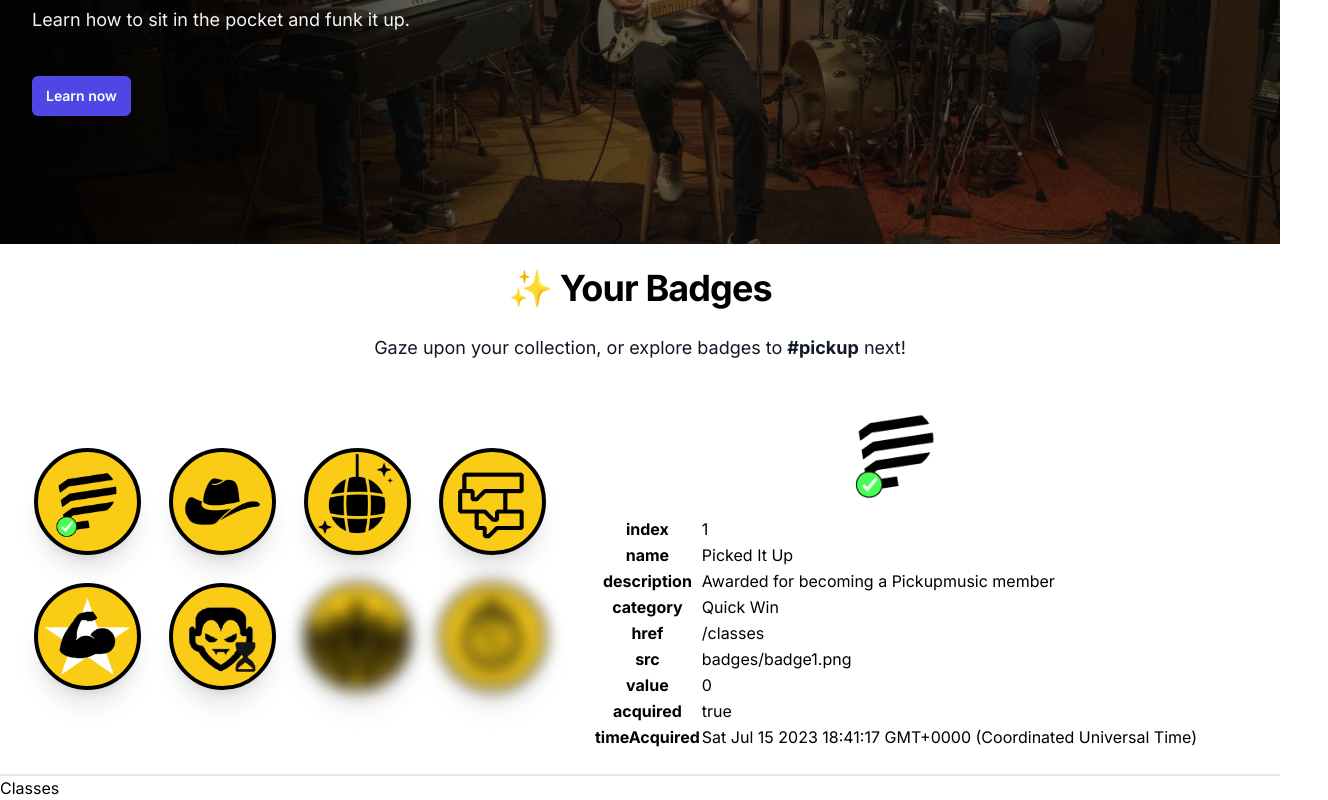
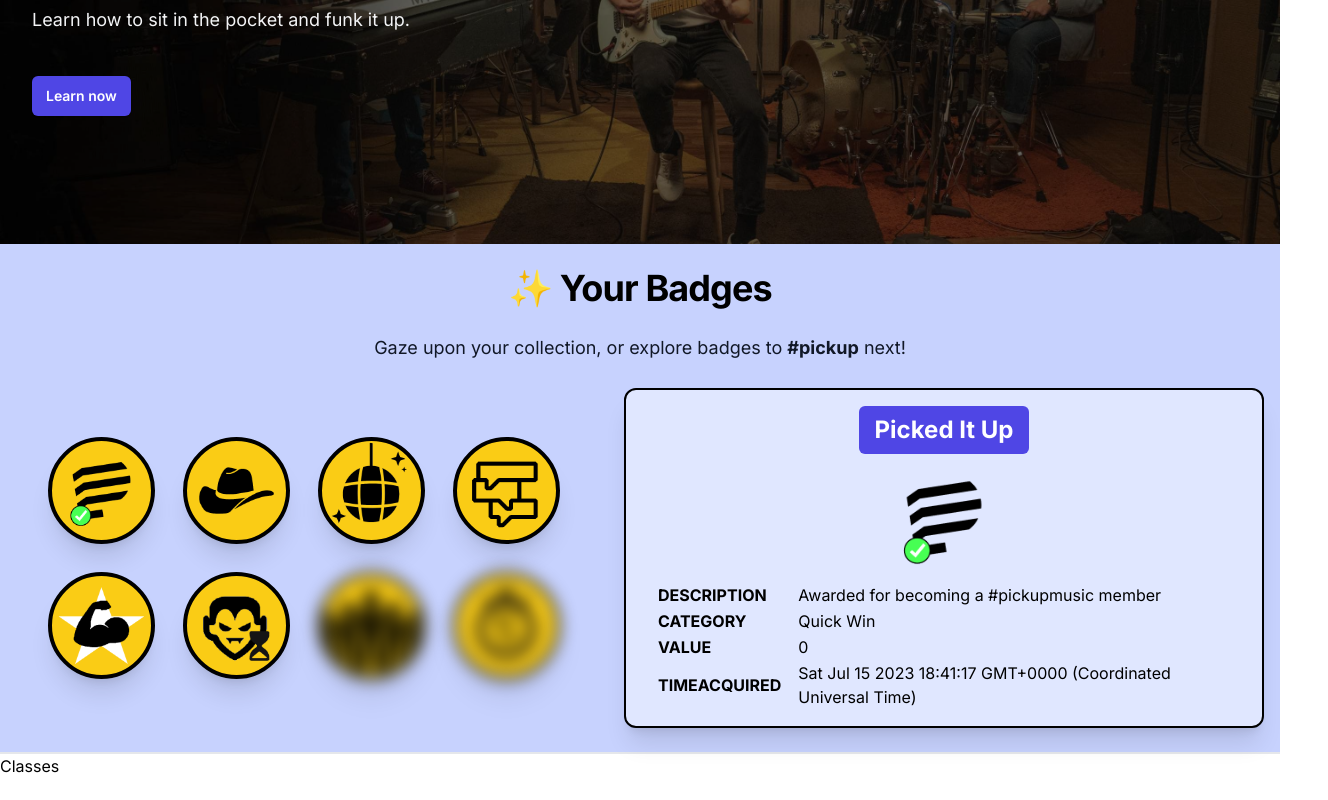
Before and after one commit to joelaul/pickupmusic, a Next.js app: page / in a window 1280 px wide. Shown: the part 288-1088 px from the top of the page, 1328 px wide, since content can reach past the window. After the commit the page ends 1066 px from the top, so only its background shows below. Built offline with nearby package versions, Linux system fonts and the light colour scheme.

Commit message:
start formatting/styling badge info panel

```diff
--- a/src/components/Badges/Badges.tsx
+++ b/src/components/Badges/Badges.tsx
@@ -6,15 +6,29 @@
 import { useState } from 'react';
 import { classNames } from '@/lib/css/classNames';
 import { BADGES } from './constants';
+import { Badge } from './types';
 
-{/* TODO: Sort options: newest-oldest first, */}
+{/*
+TODO
+Handle unacquired badges appropriately (null error, goto course)
+Lock sizing/overflow
+Position red velvet background
+Add sort filters (newest, oldest, value)
+Modularize
+Responsive Design
+*/}
 
 export default function Badges() {
 
   const [displayedBadge, setDisplayedBadge] = useState(BADGES[0]);
 
+  const forInfoPanel = (badge: Badge) => {
+    const {description, category, value, timeAcquired} = badge;
+    return {description, category, value, timeAcquired};
+  };
+
   return (
-    <>
+    <div className="bg-indigo-200">
       <br></br>
 
       {/* Leading text */}
@@ -25,11 +39,12 @@ export default function Badges() {
         <p className="mt-6 text-center text-lg leading-8 text-gray-900">
             Gaze upon your collection, or explore badges to <span className="font-bold">#pickup</span> next!
         </p>
+
       </div>
       <br></br>
 
       {/* Content area */}
-      <div className="flex justify-center">
+      <div className="flex justify-center relative left-12">
 
         {/* Badge grid */}
         <div className="focus:scale-105 max-w-lg grid grid-cols-4 gap-7 content-center">
@@ -55,7 +70,11 @@ export default function Badges() {
         </div>
 
         {/* Info panel */}
-        <div className="mx-12 flex flex-col items-center">
+        <div className="mx-16 px-4 py-4 w-104 flex flex-col items-center bg-indigo-100 border-black border-2 rounded-xl shadow-xl">
+
+          <h1 className="bg-indigo-600 text-white text-2xl font-bold px-4 rounded-md py-2 ">{
+            displayedBadge.name}
+          </h1>
 
           <img
             className="h-32 w-32"
@@ -65,9 +84,9 @@ export default function Badges() {
           </img>
 
           <table>
-            {Object.keys(displayedBadge).map((prop) => (
+            {Object.keys((forInfoPanel(displayedBadge))).map((prop) => (
               <tr key={prop}>
-                <th>{prop}</th>
+                <th className="text-left px-4">{prop.toUpperCase()}</th>
                 <td>{displayedBadge[prop].toString()}</td>
               </tr>
             ))}
@@ -78,6 +97,6 @@ export default function Badges() {
 
       <br></br>
       <hr></hr>
-    </>
+    </div>
   )
 }
--- a/src/components/Badges/constants.ts
+++ b/src/components/Badges/constants.ts
@@ -1,3 +1,5 @@
+{/* TODO:  */}
+
 import { Badge } from '@/components/Badges/types';
 
 enum BadgeCategories {
@@ -13,7 +15,7 @@ export const BADGES: Badge[] = [
     {
         index: 1,
         name: 'Picked It Up',
-        description: 'Awarded for becoming a Pickupmusic member',
+        description: 'Awarded for becoming a #pickupmusic member',
         category: BadgeCategories.QUICKWIN,
         href: '/classes',
         src: 'badges/badge1.png',
--- a/src/components/Nav/Nav.tsx
+++ b/src/components/Nav/Nav.tsx
@@ -85,7 +85,7 @@ export const Nav = () => {
               <div className="absolute inset-y-0 right-0 flex items-center pr-2 sm:static sm:inset-auto sm:ml-6 sm:pr-0">
 
                 {/* Badge preview */}
-                <div className="h-6 grid grid-cols-5 gap-1 hover:scale-105 hover:cursor-pointer">
+                <div className="h-6 grid grid-cols-5 gap-1 hover:scale-110   hover:cursor-pointer">
 
                   {BADGES_ACQUIRED.slice(-5).map(({ src }) => (
                     <div key="name">
```
Also changed, not shown: 1 other file (tests, documents, lock files or other folders).
